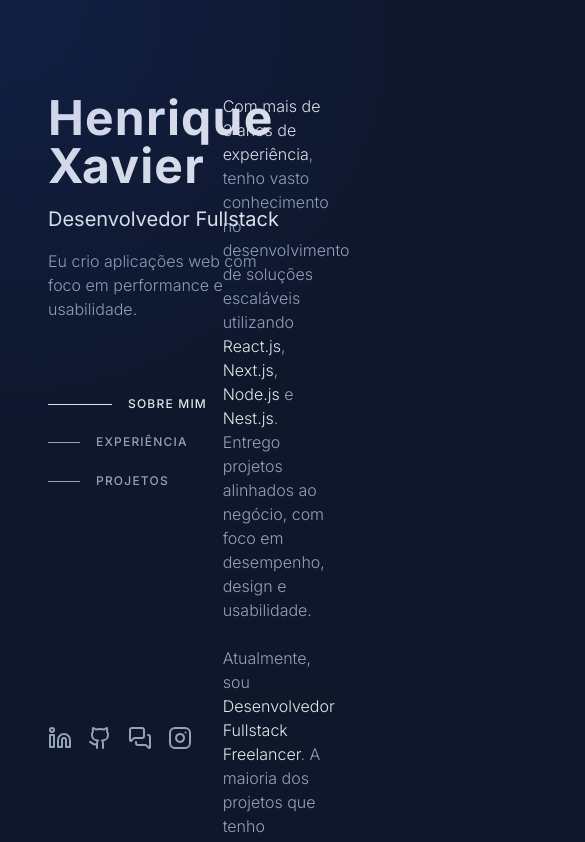
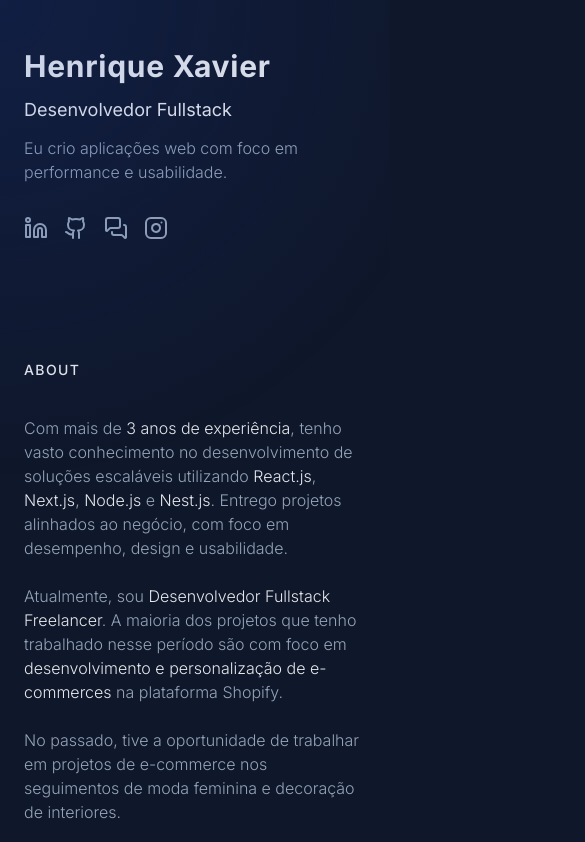
Before and after one commit to hnascx/nextjs-portfolio, a Next.js app: page / in a window 390 px wide. Shown: the top 842 px of the page, 585 px wide, since content can reach past the window. Built offline with nearby package versions, Linux system fonts and the light colour scheme.

Commit message:
feat: Improving responsivity for mobile screens

```diff
--- a/src/components/layout/first-section/first-section.tsx
+++ b/src/components/layout/first-section/first-section.tsx
@@ -4,7 +4,7 @@ import { Summarize } from "./summarize"
 
 export const FirstSection = () => {
   return (
-    <section className="flex flex-col h-[calc(100vh-11.75rem)] justify-between">
+    <section className="flex flex-col md:h-[calc(100vh-11.75rem)] md:justify-between">
       <div className="flex flex-col gap-16">
         <Summarize />
         <Navigation />
--- a/src/components/layout/first-section/navigation/navigation.tsx
+++ b/src/components/layout/first-section/navigation/navigation.tsx
@@ -18,7 +18,7 @@ export const Navigation = () => {
   const [activeItem, setActiveItem] = useState<string>("#background")
 
   return (
-    <nav className="flex flex-col w-fit">
+    <nav className="hidden lg:flex flex-col w-fit">
       {navItems.map((item) => (
         <Link
           key={item.href}
--- a/src/components/layout/first-section/social/social.tsx
+++ b/src/components/layout/first-section/social/social.tsx
@@ -32,7 +32,7 @@ const socialItems: SocialItem[] = [
 
 export const Social = () => {
   return (
-    <div className="flex gap-4">
+    <div className="flex gap-4 mt-8 md:mt-0">
       {socialItems.map((item) => (
         <Link
           key={item.href}
--- a/src/components/layout/first-section/summarize/summarize.tsx
+++ b/src/components/layout/first-section/summarize/summarize.tsx
@@ -1,11 +1,15 @@
 export const Summarize = () => {
   return (
     <section className="flex flex-col gap-3">
-      <h1 className="text-heading-lg text-gray-100 tracking-wide">Henrique Xavier</h1>
-      <h2 className="text-heading-md text-gray-100">Desenvolvedor Fullstack</h2>
-      <p className="text-body-md text-gray-200 w-3/4">
+      <h1 className="text-heading-md font-bold text-3xl md:text-heading-lg text-gray-100 tracking-wide">
+        Henrique Xavier
+      </h1>
+      <h2 className="text-lg md:text-heading-md text-gray-100">
+        Desenvolvedor Fullstack
+      </h2>
+      <p className="text-body-md text-gray-200 w-fit">
         Eu crio aplicações web com foco em performance e usabilidade.
       </p>
     </section>
-  );
-};
+  )
+}
--- a/src/components/layout/layout.tsx
+++ b/src/components/layout/layout.tsx
@@ -13,14 +13,14 @@ const inter = Inter({
 export const Layout = ({ children }: LayoutProps) => {
   return (
     <div
-      className={`${inter.className} min-h-screen bg-blue-900 text-white mx-8`}
+      className={`${inter.className} min-h-screen bg-blue-900 text-white mx-6 md:mx-8`}
     >
       <div className="container">
-        <div className="py-23.5 grid grid-cols-[45%_55%]">
-          <header className="fixed mx-4">
+        <div className="py-12 md:py-23.5 grid grid-cols-1 md:grid-cols-[45%_55%]">
+          <header className="md:fixed md:mx-4">
             <FirstSection />
           </header>
-          <main className="col-start-2 ml-4">{children}</main>
+          <main className="md:col-start-2 md:ml-4">{children}</main>
         </div>
       </div>
     </div>
--- a/src/components/layout/second-section/background/background.tsx
+++ b/src/components/layout/second-section/background/background.tsx
@@ -1,43 +1,52 @@
 export const Background = () => {
   return (
+    <div className="flex flex-col gap-9">
+      <span className="uppercase text-gray-100 font-medium text-heading-sm text-sm tracking-widest md:hidden">
+        About
+      </span>
       <section
         id="background"
         className="text-body-md text-gray-200 scroll-mt-23.5"
       >
-      <span className="text-gray-100">Com mais de 3 anos de experiência</span>,
-      tenho vasto conhecimento no desenvolvimento de soluções escaláveis
+        Com mais de <span className="text-gray-100">3 anos de experiência</span>
+        , tenho vasto conhecimento no desenvolvimento de soluções escaláveis
         utilizando <span className="text-gray-100">React.js</span>,{" "}
         <span className="text-gray-100">Next.js</span>,{" "}
         <span className="text-gray-100">Node.js</span> e{" "}
-      <span className="text-gray-100">Nest.js</span>. Entrego projetos alinhados
-      ao negócio, com foco em desempenho, design e usabilidade.
+        <span className="text-gray-100">Nest.js</span>. Entrego projetos
+        alinhados ao negócio, com foco em desempenho, design e usabilidade.
         <br />
         <br />
         Atualmente, sou{" "}
-      <span className="text-gray-100">Desenvolvedor Fullstack Freelancer</span>.
-      A maioria dos projetos que tenho trabalhado nesse período são com foco em{" "}
+        <span className="text-gray-100">
+          Desenvolvedor Fullstack Freelancer
+        </span>
+        . A maioria dos projetos que tenho trabalhado nesse período são com foco
+        em{" "}
         <span className="text-gray-100">
           desenvolvimento e personalização de e-commerces
         </span>{" "}
         na plataforma Shopify.
         <br />
         <br />
-      No passado, tive a oportunidade de trabalhar em projetos de e-commerce nos
-      seguimentos de moda feminina e decoração de interiores.
+        No passado, tive a oportunidade de trabalhar em projetos de e-commerce
+        nos seguimentos de moda feminina e decoração de interiores.
         <br />
         <br />
         Minha expertise inclui plataformas como{" "}
         <span className="text-gray-100">VTEX</span>, a já citada{" "}
         <span className="text-gray-100">Shopify</span> e{" "}
         <span className="text-gray-100">Woocommerce</span>. Também possuo
-      conhecimento em ferramentas como Docker, PostgreSQL, SQLite, TailwindCSS,
-      shadcn/ui, SASS, Vitest, Jest, Playwright, Cypress, entre outras. Meu
-      objetivo é transformar desafios tecnológicos em resultados de alto
-      impacto.
+        conhecimento em ferramentas como Docker, PostgreSQL, SQLite,
+        TailwindCSS, shadcn/ui, SASS, Vitest, Jest, Playwright, Cypress, entre
+        outras. Meu objetivo é transformar desafios tecnológicos em resultados
+        de alto impacto.
         <br />
         <br />
         No meu tempo livre, gosto de ir para academia, ler, jogar voleibol,
-      praticar natação, e também sair com a minha namorada aos finais de semana.
+        praticar natação, e também sair com a minha namorada aos finais de
+        semana.
       </section>
+    </div>
   )
 }
--- a/src/components/layout/second-section/end-text/end-text.tsx
+++ b/src/components/layout/second-section/end-text/end-text.tsx
@@ -1,6 +1,6 @@
 export const EndText = () => {
   return (
-    <div className="text-body-sm text-gray-300 w-115">
+    <div className="text-body-sm text-gray-300 w-fit md:w-115">
       Codificado com{" "}
       <a
         href="https://www.cursor.com/home"
--- a/src/components/layout/second-section/experience/experience.tsx
+++ b/src/components/layout/second-section/experience/experience.tsx
@@ -64,7 +64,7 @@ export const Experience = () => {
             rel="noopener noreferrer"
             className="group opacity-100 transition-opacity duration-300 group-hover/list:opacity-40 hover:!opacity-100"
           >
-            <article className="grid grid-cols-[25%_75%] gap-9 relative cursor-pointer">
+            <article className="grid md:grid-cols-[25%_75%] gap-9 relative cursor-pointer">
               <div className="absolute inset-0 -ml-6 -mr-9 -my-5 rounded-lg opacity-0 bg-white/4 border-t border-transparent transition-[opacity,border-color] duration-300 group-hover:opacity-50 group-hover:border-gray-700" />
               <span className="relative text-body-xs font-medium text-gray-300 uppercase mt-1">
                 {experience.workPeriod}
--- a/src/components/layout/second-section/featured-projects/featured-projects.tsx
+++ b/src/components/layout/second-section/featured-projects/featured-projects.tsx
@@ -57,7 +57,7 @@ export const FeaturedProjects = () => {
             rel="noopener noreferrer"
             className="group opacity-100 transition-opacity duration-300 group-hover/list:opacity-40 hover:!opacity-100"
           >
-            <article className="grid grid-cols-[25%_75%] gap-9 relative cursor-pointer">
+            <article className="grid md:grid-cols-[25%_75%] gap-9 relative cursor-pointer">
               <div className="absolute inset-0 -ml-6 -mr-9 -my-5 rounded-lg opacity-0 bg-white/4 border-t border-transparent transition-[opacity,border-color] duration-300 group-hover:opacity-50 group-hover:border-gray-700" />
               <div className="relative mt-1">
                 <Image
--- a/src/components/layout/second-section/second-section.tsx
+++ b/src/components/layout/second-section/second-section.tsx
@@ -5,7 +5,7 @@ import { FeaturedProjects } from "./featured-projects"
 
 export const SecondSection = () => {
   return (
-    <section className="flex flex-col min-h-screen gap-36 px-7">
+    <section className="flex flex-col min-h-screen gap-36 mt-30 md:mt-0 md:px-7">
       <Background />
       <Experience />
       <FeaturedProjects />
```
Lines whose indentation alone changed are shown as unchanged.
